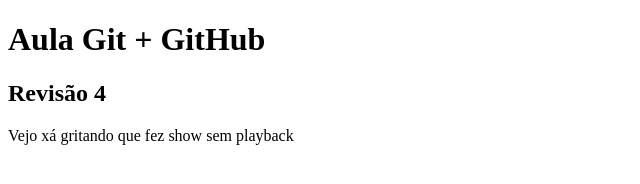
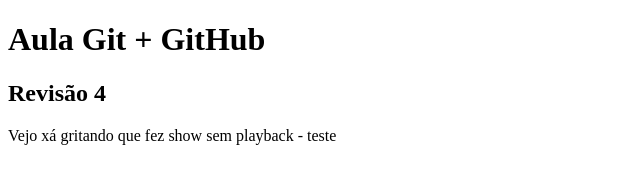
Before and after one commit to giferian/aula-git, a plain HTML site: page index.html in a window 1280 px wide. Shown: the full height of the page, 0-640 px from the left. Drawn offline with Linux system fonts and the light colour scheme.

Commit message:
Update index.html

```diff
--- a/index.html
+++ b/index.html
@@ -7,6 +7,6 @@
   <body>
     <h1>Aula Git + GitHub</h1>
     <h2>Revisão 4</h2>
-    <p>Vejo xá gritando que fez show sem playback</p>
+    <p>Vejo xá gritando que fez show sem playback - teste</p>
   </body>
   </html>
```
